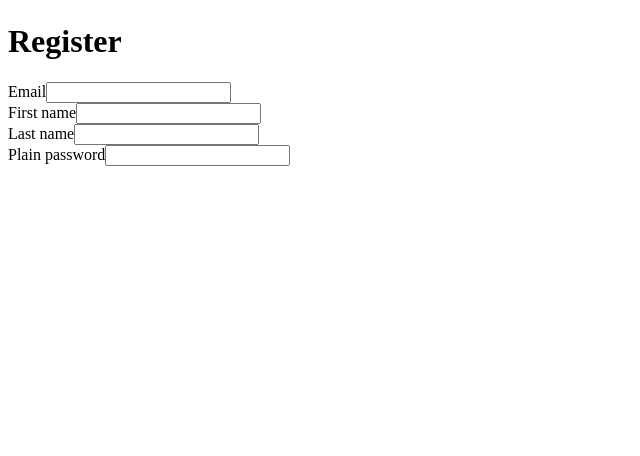
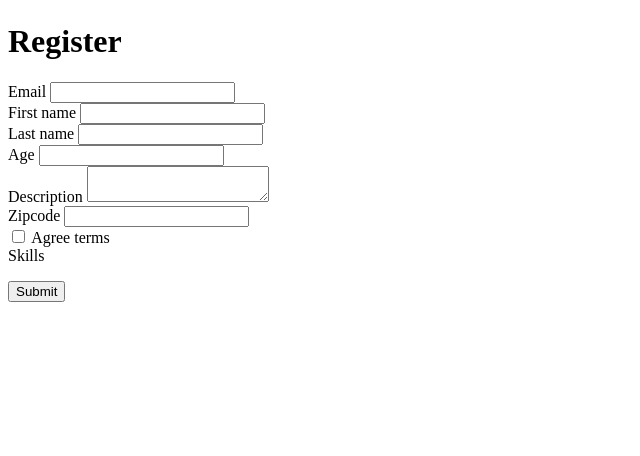
Before and after one commit to CodingFactory-Repos/Symfony-Orchindeed, a Symfony app: template templates/registration/register.html.twig in a window 1280 px wide. Shown: the part 344-800 px from the top of the page, without its empty margins (0-640 px from the left). Run offline with Twig, Linux system fonts and the light colour scheme; the template is opened without the code that fills it, so the values that code supplies are empty; form fields are guessed from the names that the template uses; some libraries are stand-ins or nearby versions.

Commit message:
✨ - Add css to form

```diff
--- a/templates/registration/register.html.twig
+++ b/templates/registration/register.html.twig
@@ -3,13 +3,72 @@
 {% block title %}Register{% endblock %}
 
 {% block body %}
-    <h1>Register</h1>
 
-    {{ form_start(registrationForm) }}
-        {{ form_row(registrationForm.email) }}
-        {{ form_row(registrationForm.firstName) }}
-        {{ form_row(registrationForm.lastName) }}
-        {{ form_row(registrationForm.plainPassword) }}
+        <h1 class="flex justify-center text-5xl mb-10 font-bold ">Register</h1>
+    <div class="flex justify-center ">
 
-    {{ form_end(registrationForm) }}
+
+        <div class="w-1/2">
+
+            {{ form_start(registrationForm) }}
+
+            <div class="mb-6">
+                {{ form_label(registrationForm.email,null, {'label_attr': {'class': 'block mb-2 text-sm font-medium text-gray-900 '}}) }}
+                {{ form_widget(registrationForm.email, {'attr': {'class': 'bg-gray-50 border border-gray-300 text-gray-900 text-sm rounded-lg focus:ring-blue-500 focus:border-blue-500 block w-full p-2.5'}}) }}
+            </div>
+            <div class="mb-6">
+                {{ form_label(registrationForm.firstName,null, {'label_attr': {'class': 'block mb-2 text-sm font-medium text-gray-900 '}}) }}
+                {{ form_widget(registrationForm.firstName, {'attr': {'class': 'bg-gray-50 border border-gray-300 text-gray-900 text-sm rounded-lg focus:ring-blue-500 focus:border-blue-500 block w-full p-2.5'}}) }}
+            </div>
+            <div class="mb-6">
+                {{ form_label(registrationForm.lastName,null, {'label_attr': {'class': 'block mb-2 text-sm font-medium text-gray-900 '}}) }}
+                {{ form_widget(registrationForm.lastName, {'attr': {'class': 'bg-gray-50 border border-gray-300 text-gray-900 text-sm rounded-lg focus:ring-blue-500 focus:border-blue-500 block w-full p-2.5'}}) }}
+            </div>
+            <div class="mb-6">
+                {{ form_label(registrationForm.age,null, {'label_attr': {'class': 'block mb-2 text-sm font-medium text-gray-900 '}}) }}
+                {{ form_widget(registrationForm.age, {'attr': {'class': 'bg-gray-50 border border-gray-300 text-gray-900 text-sm rounded-lg focus:ring-blue-500 focus:border-blue-500 block w-full p-2.5'}}) }}
+            </div>
+            <div class="mb-6">
+                {{ form_label(registrationForm.description,null, {'label_attr': {'class': 'block mb-2 text-sm font-medium text-gray-900 '}}) }}
+                {{ form_widget(registrationForm.description, {'attr': {'class': 'bg-gray-50 border border-gray-300 text-gray-900 text-sm rounded-lg focus:ring-blue-500 focus:border-blue-500 block w-full p-2.5'}}) }}
+            </div>
+            <div class="mb-6">
+                {{ form_label(registrationForm.zipcode,null, {'label_attr': {'class': 'block mb-2 text-sm font-medium text-gray-900 '}}) }}
+                {{ form_widget(registrationForm.zipcode, {'attr': {'class': 'bg-gray-50 border border-gray-300 text-gray-900 text-sm rounded-lg focus:ring-blue-500 focus:border-blue-500 block w-full p-2.5'}}) }}
+            </div>
+
+            <div class="mb-6">
+            {% for plainPassword in registrationForm.plainPassword %}
+                {{ form_label(plainPassword,null, {'label_attr': {'class': 'block mb-2 text-sm font-medium text-gray-900 '}}) }}
+                {{ form_widget(plainPassword, {'attr': {'class': 'bg-gray-50 border border-gray-300 text-gray-900 text-sm rounded-lg focus:ring-blue-500 focus:border-blue-500 block w-full p-2.5'}}) }}
+            {% endfor %}
+            </div>
+
+            <div class="mb-6 flex items-center">
+                {{ form_widget(registrationForm.agreeTerms, {'attr': {'class': 'w-4 h-4 text-blue-600 bg-gray-100 rounded border-gray-300 focus:ring-blue-500 focus:ring-2'}}) }}
+                {{ form_label(registrationForm.agreeTerms,null, {'label_attr': {'class': 'ml-2 text-sm font-medium text-gray-900'}}) }}
+            </div>
+
+
+            <div class="mb-6">
+                {{ form_label(registrationForm.skills,null, {'label_attr': {'class': 'block mb-2 text-sm font-medium text-gray-900 '}}) }}
+                <ul class="overflow-y-auto px-3 pb-3 h-48 text-sm text-gray-700" aria-labelledby="dropdownSearchButton">
+                    {% for skills in registrationForm.skills %}
+                        <li>
+                            <div class="flex items-center p-2 rounded hover:bg-gray-100">
+                                {{ form_widget(skills, {'attr': {'class': 'w-4 h-4 text-blue-600 bg-gray-100 rounded border-gray-300 focus:ring-blue-500'}}) }}
+                                {{ form_label(skills,null, {'label_attr': {'class': 'ml-2 w-full text-sm font-medium text-gray-900 rounded '}}) }}
+                            </div>
+                        </li>
+                    {% endfor %}
+                </ul>
+            </div>
+
+            <div class="mb-6 flex justify-center">
+                {{ form_widget(registrationForm.submit, {'attr': {'class': 'text-white bg-gradient-to-r from-blue-500 via-blue-600 to-blue-700 hover:bg-gradient-to-br focus:ring-4 focus:outline-none focus:ring-blue-300 dark:focus:ring-blue-800 font-medium rounded-lg text-sm px-5 py-2.5 text-center mr-2 mb-2'}})  }}
+            </div>
+
+            {{ form_end(registrationForm) }}
+        </div>
+    </div>
 {% endblock %}
```
